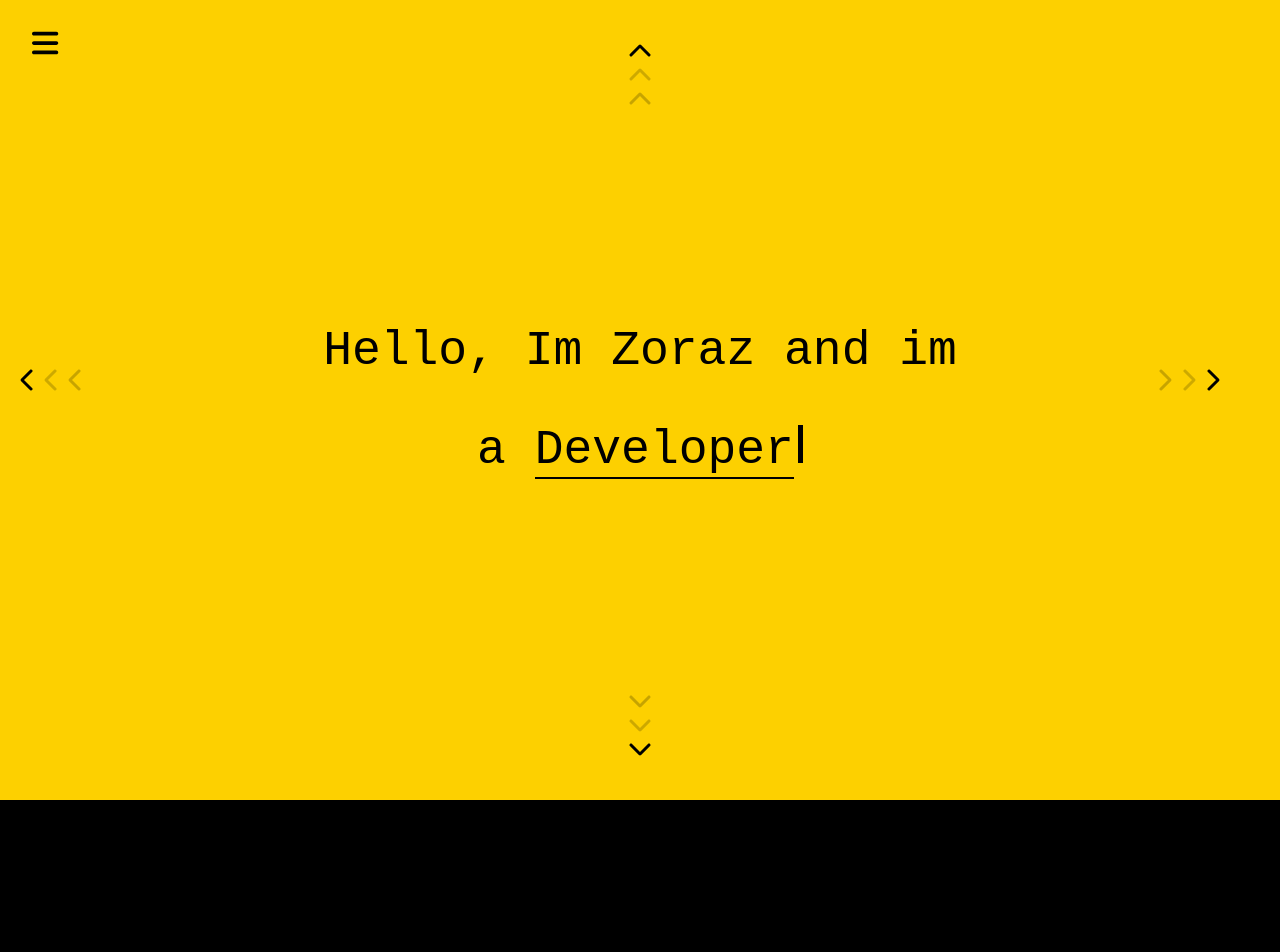
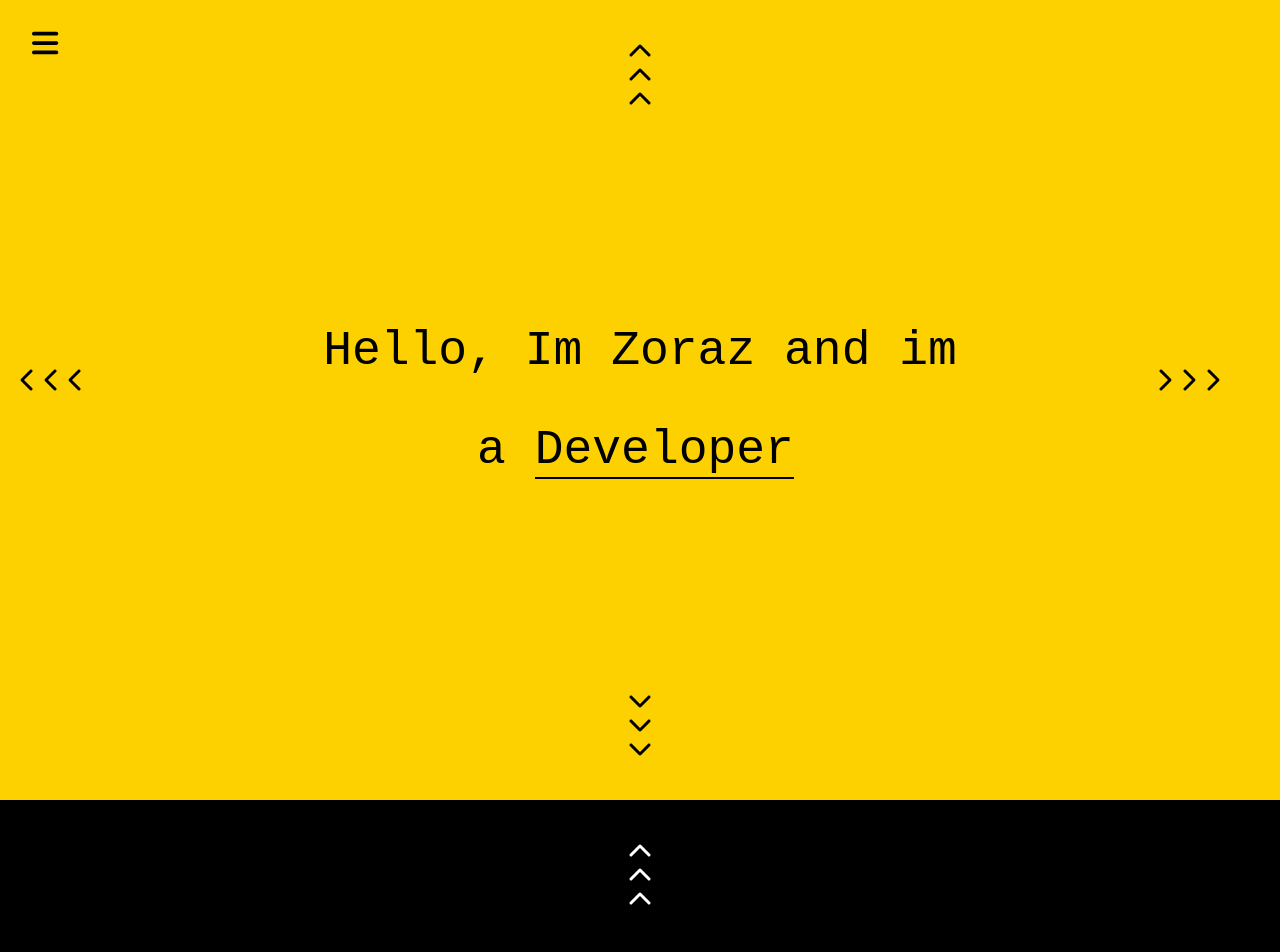
Before and after one commit to redripper480/portfolio, a Vue app: page / in a window 1280 px wide. Shown: the top 952 px of the page. Built offline with nearby package versions, Linux system fonts and the light colour scheme; a web font is replaced by a local one.

Commit message:
Key Navigation

```diff
--- a/src/components/HomePage.vue
+++ b/src/components/HomePage.vue
@@ -1,13 +1,10 @@
 <template>
   <div>
     <NavBar
-      :distance="menuoverlap"
-      :workTab="showWork"
       :currentTab="current"
     ></NavBar>
-    <div
-      class="worktab h-screen w-screen bg-black absolute flex flex-col justify-around items-center"
-      :class="showWork ? '' : 'translate-x-full'"
+    <div class="worktab h-screen w-screen bg-black absolute flex flex-col justify-around items-center"
+      :class="current === 'worktab' ? '' : 'translate-x-full'"
     >
       <div
         class="flex flex-wrap justify-center w-[80%] lg:w-[40%] border border-light-black rounded"
@@ -39,15 +36,16 @@
         ></div>
       </div>
 
-      <NavigatorDown></NavigatorDown>
-      <NavigatorLeft></NavigatorLeft>
+      <NavigatorDown @click="moveDown"  :color="'text-white'"></NavigatorDown>
+
+      <NavigatorLeft @click="moveLeft" :color="'text-white'"></NavigatorLeft>
+
 
     </div>
 
-    <div
-      id="topPage"
+    <div id="Home"
       class="homescreen w-screen h-screen bg-yellow-background flex flex-col justify-center items-center z-0"
-      :class="showWork ? '-translate-x-full' : ''"
+      :class="current === 'worktab' ? '-translate-x-full' : ''"
     >
       <div class="md:w-[80%] w-full gap-[50px] flex flex-col justify-between">
         <h1
@@ -67,19 +65,21 @@
           </p>
         </div>
       </div>
-      <NavigatorUp></NavigatorUp>
-      <NavigatorDown></NavigatorDown>
-      <NavigatorRight></NavigatorRight>
-      <NavigatorLeft></NavigatorLeft>
+      <NavigatorUp @click="moveUp"  :color="'text-black'"></NavigatorUp>
+      <NavigatorDown @click="moveDown"  :color="'text-black'"></NavigatorDown>
+      <NavigatorRight @click="moveRight" :color="'text-black'"></NavigatorRight>
+      <NavigatorLeft @click="moveLeft" :color="'text-black'"></NavigatorLeft>
     </div>
 
-    <div
-      id="nextpage"
-      class="h-screen w-screen bg-black flex justify-center items-center"
+    <div id="aboutpage"
+      class="h-screen w-screen relative bg-black flex flex-col justify-center items-center"
     >
+    <NavigatorUp @click="moveUp"  :color="'text-white'"></NavigatorUp>
       <h1 class="font-martianomono text-5xl text-white">
         'Work . In . Progress'
       </h1>
+
+
     </div>
   </div>
 </template>
@@ -102,10 +102,7 @@ export default {
     return {
       profession: "Developer",
       professions: ["repoleveD", "tnedutS", "remmargmorP", "tsaisuhtnE YID"],
-      menuoverlap: 1920,
-      showWork: false,
       current: "Home",
-      direction: "",
     };
   },
   methods: {
@@ -113,31 +110,35 @@ export default {
       let elementselect = document.getElementById(e);
       elementselect?.scrollIntoView({ behavior: "smooth" });
     },
-    elementsOverlap(el: any) {
-      const domRect1 = el.getBoundingClientRect();
-      return domRect1["y"];
-    },
-    scrolltotop() {
-      let elementselect = document.getElementById("topPage");
-      elementselect?.scrollIntoView({ behavior: "smooth" });
-    },
-    changePage() {
+    moveDown() {
       if (this.current === "Home") {
-        if (this.direction === "right") {
-        } else if (this.direction === "down") {
-          this.scrollintoview("nextpage");
-        }
+        this.current = "aboutpage";
+        this.scrollintoview("aboutpage");
       }
     },
+    moveUp() {
+      if (this.current === "aboutpage") {
+        this.scrollintoview("Home");
+        this.current = "Home";
+      }
+    },
+    moveRight() {
+      if (this.current === "Home") {
+        this.current = "worktab";
+      }
+    },
+    moveLeft() {
+      if(this.current === "worktab"){
+        this.current = "Home";
+        console.log(this.current)
+      }
+    },
+
   },
 
   mounted() {
-    document.addEventListener("scroll", () => {
-      let el = document.getElementById("nextpage");
-      let val = this.elementsOverlap(el);
-      console.log(val);
-      this.menuoverlap = val;
-    });
+
+
     let size = this.professions.length;
     let currindex = size - 1;
     var vm = this;
@@ -172,6 +173,18 @@ export default {
         wordLength--;
       }, 80);
     }, 8000);
+
+    document.addEventListener("keypress", (e)=>{
+      if(e.which === 119){
+        this.moveUp();
+      }else if(e.which === 100){
+        this.moveRight();
+      }else if(e.which === 115){
+        this.moveDown();
+      }else if(e.which === 97){
+        this.moveLeft();
+      }
+    })
   },
 };
 </script>
--- a/src/components/NavBar.vue
+++ b/src/components/NavBar.vue
@@ -69,22 +69,11 @@ export default {
     };
   },
   props: {
-    distance: {
-      type: Number,
-      required: true,
-    },
-    workTab: {
-      type: Boolean,
-      required: true,
-    },
     currentTab: String
   },
   computed: {
-    tabSwitch(){
-      return this.currentTab;
-    },
     changeColor() {
-      if (this.distance < 55 || this.workTab) {
+      if (this.currentTab === 'worktab') {
         return true;
       } else {
         return false;
--- a/src/components/utility/NavigatorDown.vue
+++ b/src/components/utility/NavigatorDown.vue
@@ -4,24 +4,30 @@
         <font-awesome-icon
           icon="fa-solid fa-chevron-down"
           class="af block text-black text-2xl cursor-pointer"
-          v-on:click=""
+          v-on:click="$emit('click')"
+          :class="color"
         />
         <font-awesome-icon
           icon="fa-solid fa-chevron-down"
           class="as block text-black text-2xl cursor-pointer"
-          v-on:click=""
+          v-on:click="$emit('click')"
+          :class="color"
         />
         <font-awesome-icon
           icon="fa-solid fa-chevron-down"
           class="at block text-black text-2xl cursor-pointer"
-          v-on:click=""
+          v-on:click="$emit('click')"
+          :class="color"
         />
       </div>
 </template>
 
 <script lang="ts">
 export default{
-    name:"NavigatorDown"
+    name:"NavigatorDown",
+    props:{
+      color: String
+    },
 }
 </script>
 
--- a/src/components/utility/NavigatorLeft.vue
+++ b/src/components/utility/NavigatorLeft.vue
@@ -4,26 +4,32 @@
         <font-awesome-icon
           icon="fa-solid fa-chevron-down"
           class="af block text-black text-2xl cursor-pointer"
-
+          v-on:click="$emit('click')"
+          :class="color"
         />
         <font-awesome-icon
           icon="fa-solid fa-chevron-down"
           class="as block text-black text-2xl cursor-pointer"
-
+          v-on:click="$emit('click')"
+         :class="color"
         />
         <font-awesome-icon
           icon="fa-solid fa-chevron-down"
           class="at block text-black text-2xl cursor-pointer"
-
+          v-on:click="$emit('click')"
+          :class="color"
         />
       </div>
 
 </template>
 
 <script lang="ts">
-// v-on:click="(showWork = false), (current = 'Home')"
 export default{
-    name:"NavigatorLeft"
+    name:"NavigatorLeft",
+    props:{
+
+      color: String
+    },
 }
 </script>
 
--- a/src/components/utility/NavigatorRight.vue
+++ b/src/components/utility/NavigatorRight.vue
@@ -4,17 +4,20 @@
         <font-awesome-icon
           icon="fa-solid fa-chevron-down"
           class="af block text-2xl cursor-pointer"
-
+          v-on:click="$emit('click')"
+                   :class="color"
         />
         <font-awesome-icon
           icon="fa-solid fa-chevron-down"
           class="as block text-2xl cursor-pointer"
-
+          v-on:click="$emit('click')"
+                    :class="color"
         />
         <font-awesome-icon
           icon="fa-solid fa-chevron-down"
           class="at block text-2xl cursor-pointer"
-
+          v-on:click="$emit('click')"
+             :class="color"
         />
       </div>
 
@@ -22,7 +25,11 @@
 
 <script lang="ts">
 export default{
-    name:"NavigatorRight"
+    name:"NavigatorRight",
+    props:{
+
+      color: String
+    },
 }
 </script>
 
--- a/src/components/utility/NavigatorUp.vue
+++ b/src/components/utility/NavigatorUp.vue
@@ -4,25 +4,32 @@
 <div class="absolute top-0 mt-10 -rotate-180">
         <font-awesome-icon
           icon="fa-solid fa-chevron-down"
-          class="af block text-black text-2xl cursor-pointer"
-          v-on:click=""
+          class="af block text-2xl cursor-pointer"
+          :class="color"
+          v-on:click="$emit('click')"
         />
         <font-awesome-icon
           icon="fa-solid fa-chevron-down"
-          class="as block text-black text-2xl cursor-pointer"
-          v-on:click=""
+          class="as block text-2xl cursor-pointer"
+          :class="color"
+          v-on:click="$emit('click')"
         />
         <font-awesome-icon
           icon="fa-solid fa-chevron-down"
-          class="at block text-black text-2xl cursor-pointer"
-          v-on:click=""
+          class="at block text-2xl cursor-pointer"
+          :class="color"
+          v-on:click="$emit('click')"
         />
       </div>
 </template>
 
 <script lang="ts">
 export default{
-    name:"NavigatorUp"
+    name:"NavigatorUp",
+    props:{
+      color: String
+    },
+
 }
 </script>
 
```
